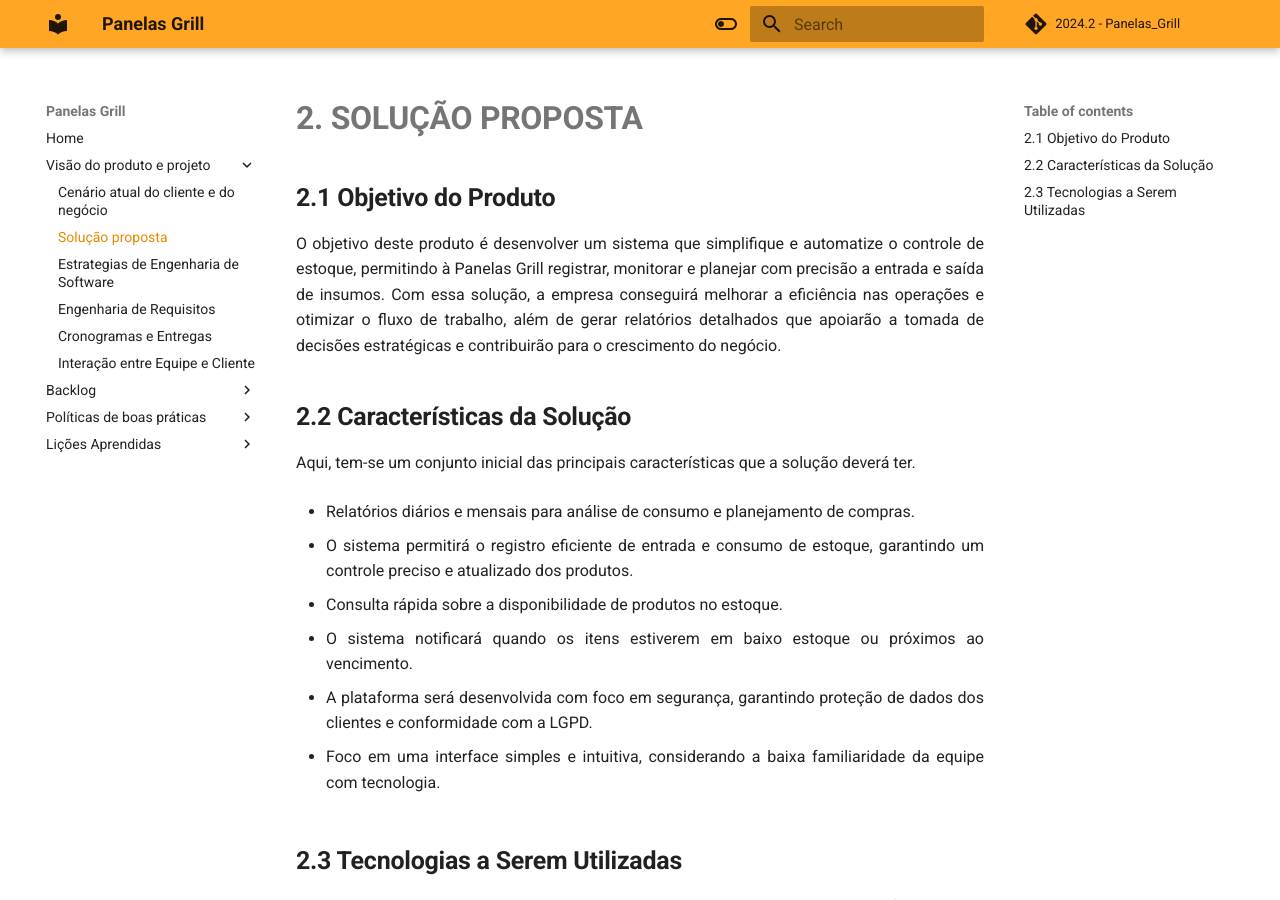
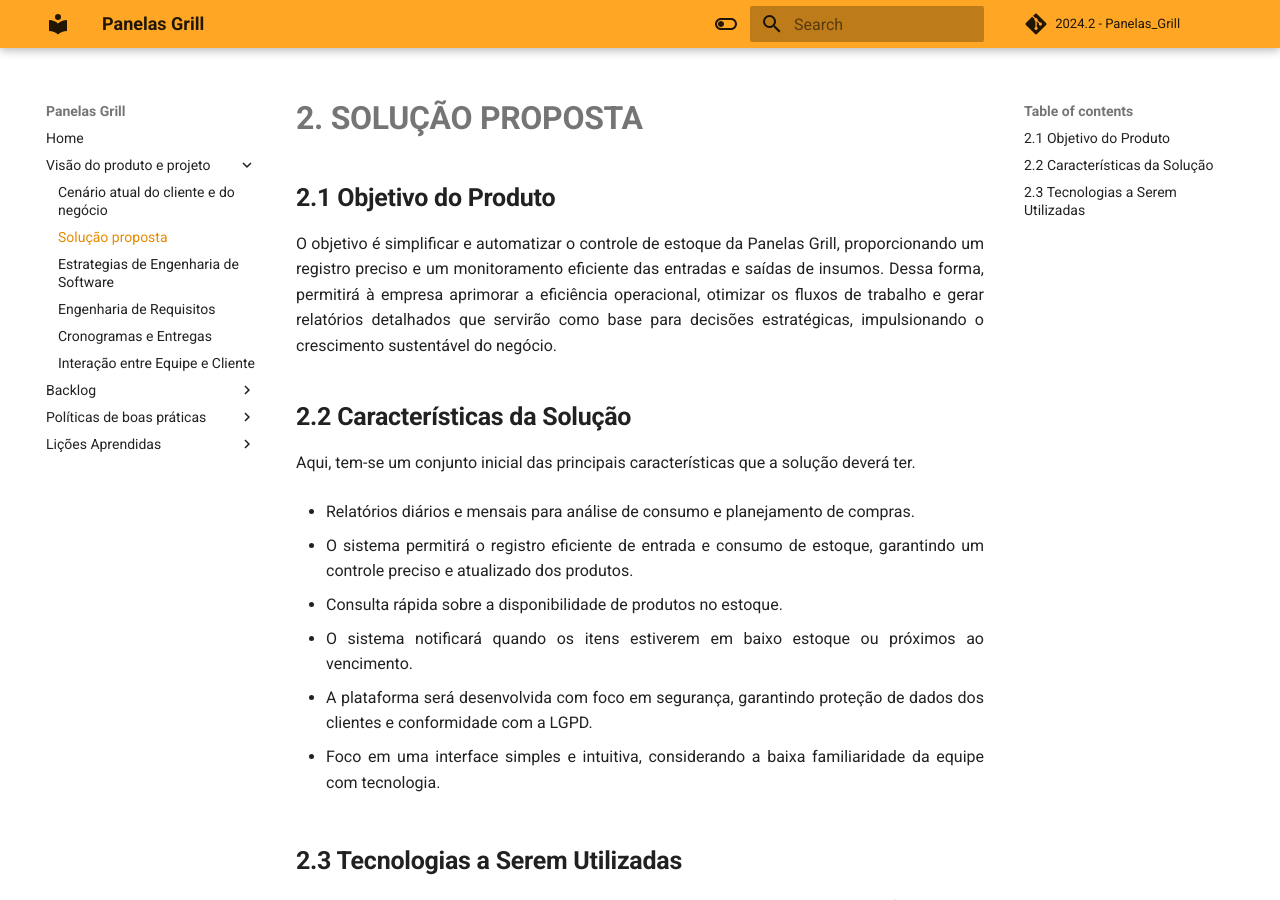
Before and after one commit to mdsreq-fga-unb/2024.2-T03-PanelasGrill, an MkDocs documentation site: the page built from docs/unidade1/sessao2.md, in a window 1280 px wide and 900 px high. Built offline with MkDocs 1.6.1 and Material for MkDocs 9.7.7, drawn with Linux system fonts in a browser that asks for light colours; comment, search, counter and statistics services are not loaded; some of the changed text lies outside the part shown.

Commit message:
Atualizando topico 2.1

```diff
--- a/docs/unidade1/sessao2.md
+++ b/docs/unidade1/sessao2.md
@@ -2,7 +2,8 @@
 
 ## **2.1 Objetivo do Produto**
 
-<p>O objetivo deste produto é desenvolver um sistema que simplifique e automatize o controle de estoque, permitindo à Panelas Grill registrar, monitorar e planejar com precisão a entrada e saída de insumos. Com essa solução, a empresa conseguirá melhorar a eficiência nas operações e otimizar o fluxo de trabalho, além de gerar relatórios detalhados que apoiarão a tomada de decisões estratégicas e contribuirão para o crescimento do negócio.</p>
+<p>
+O objetivo é simplificar e automatizar o controle de estoque da Panelas Grill, proporcionando um registro preciso e um monitoramento eficiente das entradas e saídas de insumos. Dessa forma, permitirá à empresa aprimorar a eficiência operacional, otimizar os fluxos de trabalho e gerar relatórios detalhados que servirão como base para decisões estratégicas, impulsionando o crescimento sustentável do negócio.</p>
 
 ## **2.2 Características da Solução**
 
```
Also changed, not shown: other parts of docs/unidade1/sessao2.md (+1 -0 lines).
